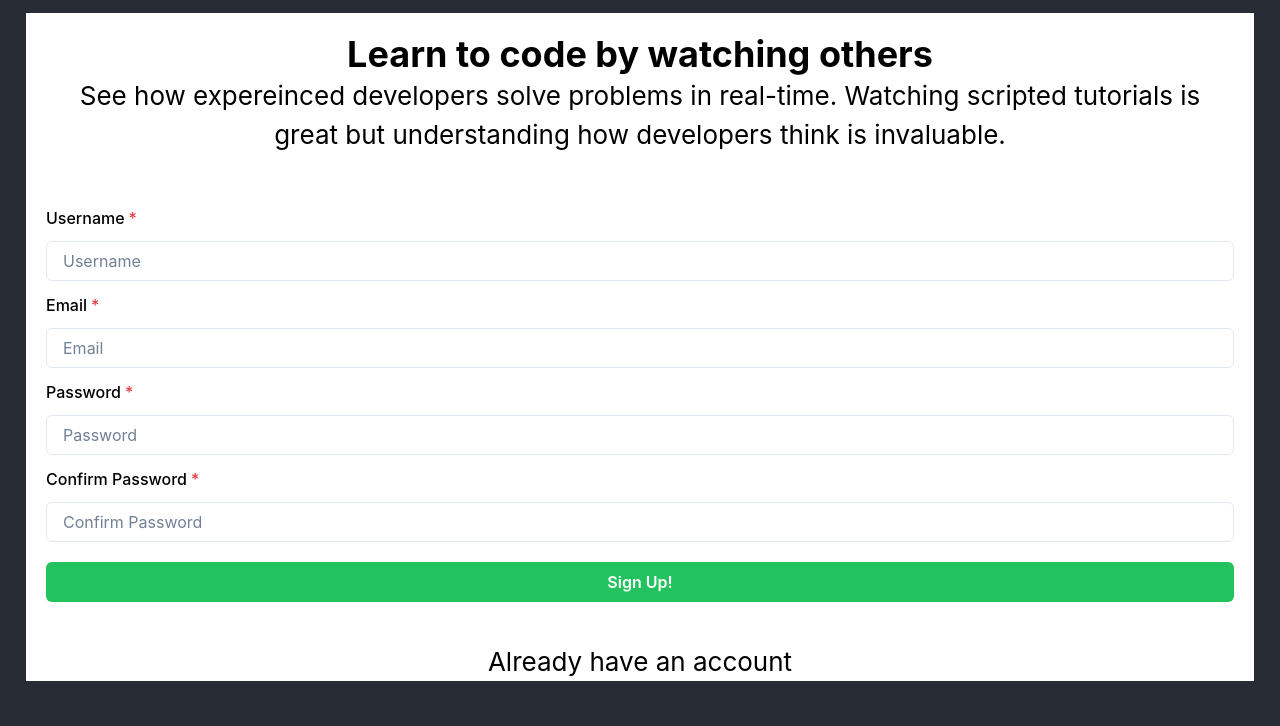
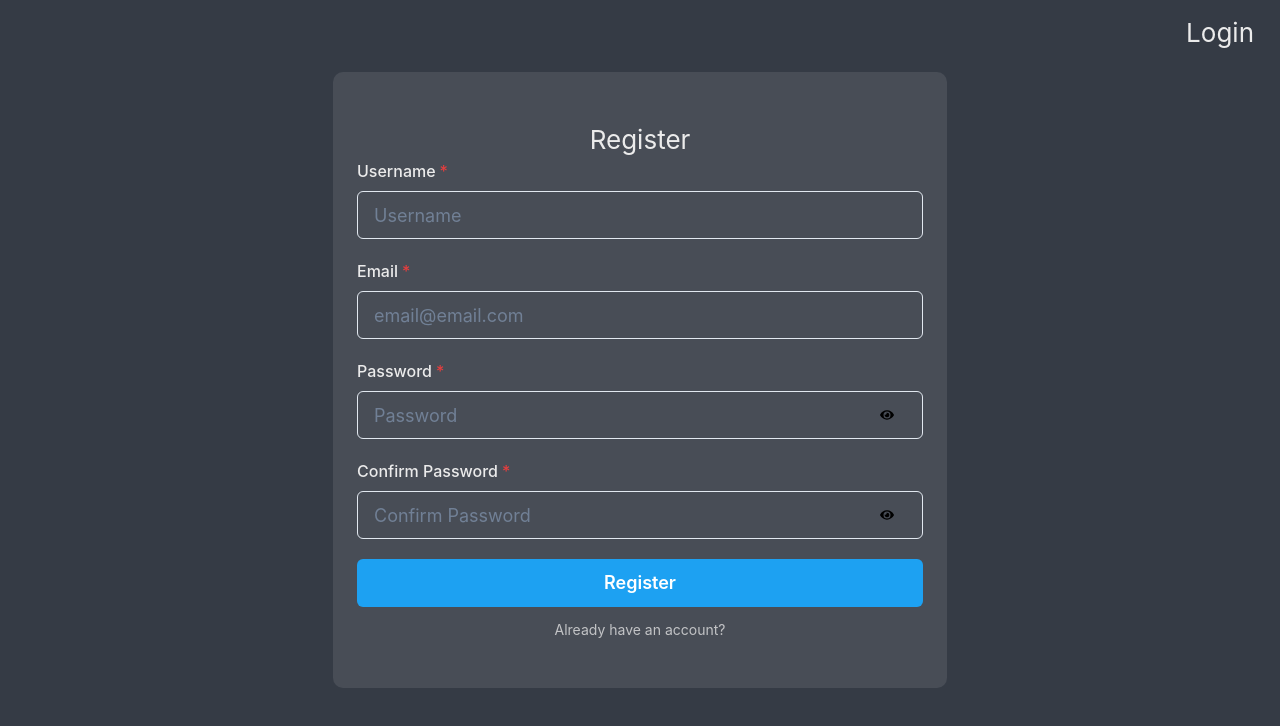
Before and after one commit to zakmayfield/login-signup-component, a React (Create React App) app: page /signup in a window 1280 px wide. Shown: the top 726 px of the page. Built offline with nearby package versions, Linux system fonts and the light colour scheme.

Commit message:
re build of the login/signup flow with validation

```diff
--- a/package.json
+++ b/package.json
@@ -12,7 +12,10 @@
     "framer-motion": "^7.5.3",
     "react": "^18.2.0",
     "react-dom": "^18.2.0",
+    "react-icons": "^4.4.0",
+    "react-router-dom": "^6.4.2",
     "react-scripts": "5.0.1",
+    "react-toastify": "^9.0.8",
     "web-vitals": "^2.1.4"
   },
   "scripts": {
--- a/src/App.css
+++ b/src/App.css
@@ -1,15 +1,26 @@
-.App {
+.app {
   text-align: center;
 }
 
-.App-header {
-  background-color: #282c34;
+.app-container {
+  background-color: #353b45;
   min-height: 100vh;
   display: flex;
   flex-direction: column;
   align-items: center;
   justify-content: flex-start;
   font-size: calc(10px + 2vmin);
-  color: black;
-  padding: .5em 1em;
+  color: rgb(235, 235, 235);
+  padding: 0.5em 1em;
 }
+
+.login-form-container {
+  width: 100%;
+  background: rgba(235, 235, 235, 0.1);
+  border-radius: 10px;
+  padding: 3rem 1.5rem;
+}
+
+.login-switch {
+  opacity: 0.75;
+}
--- a/src/App.js
+++ b/src/App.js
@@ -1,12 +1,30 @@
 import './App.css';
-import FormContainer from './components/FormContainer';
+import { BrowserRouter as Router, Routes, Route } from 'react-router-dom';
+import Dashboard from './components/Dashboard';
+import Login from './components/Login';
+import Signup from './components/Signup';
+import Header from './components/Header';
+import { useState } from 'react';
+import { ToastContainer } from 'react-toastify'
+import 'react-toastify/dist/ReactToastify.css';
 
 function App() {
+  const [user, setUser] = useState('');
+
   return (
-    <div className="App">
-      <header className="App-header">
-        <FormContainer />
-      </header>
+    <div className='app'>
+      <div className='app-container'>
+        <Router>
+          <Header setUser={setUser} />
+          <Routes>
+            <Route path='/' element={<Dashboard user={user} />} />
+            <Route path='/login' element={<Login setUser={setUser} />} />
+            <Route path='/signup' element={<Signup setUser={setUser} />} />
+          </Routes>
+        </Router>
+      </div>
+
+      <ToastContainer />
     </div>
   );
 }
--- /dev/null
+++ b/src/components/Dashboard.jsx
@@ -0,0 +1,19 @@
+import { useEffect } from 'react';
+import { useNavigate } from 'react-router-dom';
+
+const Dashboard = ({ user }) => {
+  const navigate = useNavigate();
+
+  useEffect(() => {
+    !user && navigate('/login')
+  }, [user, navigate])
+
+  return (
+    <div>
+      Dashboard
+      <div>Hello {user}</div>
+    </div>
+  );
+};
+
+export default Dashboard;
--- a/src/components/FormContainer.jsx
+++ /dev/null
@@ -1,27 +0,0 @@
-import { Box } from '@chakra-ui/react';
-import { useState } from 'react';
-import FormIntro from './FormIntro';
-import Signup from './Signup';
-
-const FormContainer = () => {
-  const [loginType, setLoginType] = useState('signup');
-
-  return (
-    <Box w='100%' bg='white'>
-      <FormIntro loginType={loginType} />
-
-      {loginType === 'signup' ? (
-        <Signup loginType={loginType} />
-      ) : (
-        <Signup loginType={loginType} />
-      )}
-
-
-      {/* IMPLEMENT A BUTTON HERE THAT SWITCHES THE FORM FROM SIGNUP -> LOGIN OR VISE VERSA */}
-
-      <Box>{loginType === 'signup' ? 'Already have an account' : 'Create a new account'}</Box>
-    </Box>
-  );
-};
-
-export default FormContainer;
--- a/src/components/FormIntro.jsx
+++ /dev/null
@@ -1,25 +0,0 @@
-import { Box, Heading, Text } from '@chakra-ui/react';
-
-const FormIntro = ({ loginType }) => {
-  return (
-    <Box p='5'>
-      <>
-        <Heading as='h1'>
-          {loginType === 'signup'
-            ? 'Learn to code by watching others'
-            : `We're glad to have you back!`}
-        </Heading>
-        <Text>
-          {loginType === 'signup'
-            ? `See how expereinced developers solve problems in real-time. Watching
-          scripted tutorials is great but understanding how developers think is
-          invaluable.`
-            : `Put your skills to the test with the best instructors in the
-            business.`}
-        </Text>
-      </>
-    </Box>
-  );
-};
-
-export default FormIntro;
--- /dev/null
+++ b/src/components/Header.jsx
@@ -0,0 +1,38 @@
+import { Box, Flex, List, ListItem, Button } from '@chakra-ui/react';
+import { Link, useLocation } from 'react-router-dom';
+const Header = ({setUser}) => {
+  const location = useLocation();
+
+  return (
+    <Box w='100%'>
+      <List>
+        <Flex justifyContent={location.pathname === '/' ? 'space-between' : 'flex-end'}>
+          {location.pathname === '/' && (
+            <ListItem>
+              <Link to='/'>Home</Link>
+            </ListItem>
+          )}
+          {location.pathname === '/signup' && (
+            <ListItem>
+              <Link to='/login'>Login</Link>
+            </ListItem>
+          )}
+          {location.pathname === '/login' && (
+            <ListItem>
+              <Link to='/signup'>Signup</Link>
+            </ListItem>
+          )}
+          {(location.pathname === '/' || location.pathname === '/') && (
+            <ListItem>
+              <Button variant='unstyled' onClick={() => setUser('')}>
+                Signout
+              </Button>
+            </ListItem>
+          )}
+        </Flex>
+      </List>
+    </Box>
+  );
+};
+
+export default Header;
--- /dev/null
+++ b/src/components/Login.jsx
@@ -0,0 +1,101 @@
+import {
+  Input,
+  InputGroup,
+  FormControl,
+  Stack,
+  FormLabel,
+  InputRightElement,
+  Button,
+  Icon,
+  Box
+} from '@chakra-ui/react';
+import { useState } from 'react';
+import { FaEye, FaEyeSlash } from 'react-icons/fa';
+import { useNavigate, Link } from 'react-router-dom';
+
+const Login = ({ setUser }) => {
+  const navigate = useNavigate();
+  const [formData, setFormData] = useState(() => ({
+    username: '',
+    password: '',
+  }));
+
+  const [show, setShow] = useState(false);
+  const handleShowHide = () => setShow(!show);
+  const handleFormUpdate = (e) => {
+    setFormData((prevState) => ({
+      ...prevState,
+      [e.target.name]: e.target.value,
+    }));
+  };
+  const handleSubmit = () => {
+    if (formData.username && formData.password) {
+      setUser(formData.username);
+      navigate('/');
+      setFormData({ username: '', password: '' });
+    }
+  };
+
+  return (
+    <Box
+      w={{ base: '100%', sm: '75%', md: '50%' }}
+      mt='5'
+      mb='5'
+      className='login-form-container'
+    >
+      Login
+      <form className='form'>
+        <Stack spacing={5}>
+          <FormControl isRequired>
+            <FormLabel>Username</FormLabel>
+            <Input
+              size='lg'
+              type='text'
+              placeholder='Username'
+              name='username'
+              value={formData.username}
+              onChange={handleFormUpdate}
+            />
+          </FormControl>
+
+          <FormControl isRequired>
+            <FormLabel>Password</FormLabel>
+            <InputGroup>
+              <Input
+                type={show ? 'text' : 'password'}
+                placeholder='Password'
+                pr='4.5'
+                size='lg'
+                name='password'
+                value={formData.password}
+                onChange={handleFormUpdate}
+              />
+              <InputRightElement w='4.5rem'>
+                <Button
+                  size='sm'
+                  mt='2'
+                  color='black'
+                  bg='none'
+                  onClick={handleShowHide}
+                  className='show-hide-icon'
+                >
+                  {show ? <Icon as={FaEyeSlash} /> : <Icon as={FaEye} />}
+                </Button>
+              </InputRightElement>
+            </InputGroup>
+          </FormControl>
+        </Stack>
+
+        <Button w='full' size='lg' mt='5' colorScheme='twitter' onClick={handleSubmit}>
+          Log In
+        </Button>
+
+        <Box mt='3' fontSize='sm' className='login-switch'>
+            <Link to='/signup'>Create an account</Link>
+        </Box>
+      </form>
+    </Box>
+  );
+};
+
+export default Login;
--- a/src/components/Signup.jsx
+++ b/src/components/Signup.jsx
@@ -1,71 +1,172 @@
-import { Box, Button, FormControl, FormLabel, Input } from '@chakra-ui/react';
-import { useEffect, useState } from 'react';
+import {
+  Input,
+  InputGroup,
+  FormControl,
+  Stack,
+  FormLabel,
+  InputRightElement,
+  Button,
+  Icon,
+  Box,
+} from '@chakra-ui/react';
+import { useState } from 'react';
+import { FaEye, FaEyeSlash } from 'react-icons/fa';
+import { useNavigate, Link } from 'react-router-dom';
+import { toast } from 'react-toastify';
 
-const Signup = () => {
+const Signup = ({ setUser }) => {
+  const navigate = useNavigate();
   const [formData, setFormData] = useState(() => ({
     username: '',
     email: '',
     password: '',
-    confirmPassword: '',
+    password2: '',
   }));
 
-  const onChange = (e) => {
+  const [show1, setShow1] = useState(false);
+  const [show2, setShow2] = useState(false);
+  const handleShowHide1 = () => setShow1(!show1);
+  const handleShowHide2 = () => setShow2(!show2);
+  const handleFormUpdate = (e) => {
     setFormData((prevState) => ({
       ...prevState,
       [e.target.name]: e.target.value,
     }));
   };
+  const handleSubmit = () => {
+    if (
+      formData.username &&
+      formData.password &&
+      formData.password2 &&
+      formData.email &&
+      formData.password === formData.password2
+    ) {
+      setUser(formData.username);
+      navigate('/');
+      setFormData({ username: '', email: '', password: '', password2: '' });
+    } else {
+      validate();
+    }
+  };
 
-  useEffect(() => {
-    console.log('input', formData);
-  }, [formData]);
+  // NOTE in a perfect world i would turn this into a custom hook that you could pass formData to which would auto check which fields are filled and spit back an error toast based on that info - it would then be reuseable on any form
+  const validate = () => {
+    if (
+      !formData.username ||
+      !formData.password ||
+      !formData.password2 ||
+      !formData.email
+    ) {
+      toast.error('Fill out all fields!');
+    } else if (formData.password !== formData.password2) {
+      toast.error('Passwords do not match');
+    } else {
+      return true;
+    }
+  };
 
   return (
-    <Box p='5'>
-      <form>
-        <FormControl isRequired mt='3'>
+    <Box
+      w={{ base: '100%', sm: '75%', md: '50%' }}
+      mt='5'
+      mb='5'
+      className='login-form-container'
+    >
+      Register
+      <form className='form'>
+        <Stack spacing={5}>
+          <FormControl isRequired>
             <FormLabel>Username</FormLabel>
             <Input
+              size='lg'
+              type='text'
+              placeholder='Username'
               name='username'
               value={formData.username}
-            placeholder='Username'
-            onChange={onChange}
+              onChange={handleFormUpdate}
             />
           </FormControl>
 
-        <FormControl isRequired mt='3'>
+          <FormControl isRequired>
             <FormLabel>Email</FormLabel>
             <Input
+              size='lg'
+              type='text'
+              placeholder='email@email.com'
               name='email'
               value={formData.email}
-            placeholder='Email'
-            onChange={onChange}
+              onChange={handleFormUpdate}
             />
           </FormControl>
 
-        <FormControl isRequired mt='3'>
+          <FormControl isRequired>
             <FormLabel>Password</FormLabel>
+            <InputGroup>
               <Input
+                type={show1 ? 'text' : 'password'}
+                placeholder='Password'
+                pr='4.5'
+                size='lg'
                 name='password'
                 value={formData.password}
-            placeholder='Password'
-            onChange={onChange}
+                onChange={handleFormUpdate}
               />
+              <InputRightElement w='4.5rem'>
+                <Button
+                  size='sm'
+                  mt='2'
+                  color='black'
+                  bg='none'
+                  onClick={handleShowHide1}
+                  className='show-hide-icon'
+                >
+                  {show1 ? <Icon as={FaEyeSlash} /> : <Icon as={FaEye} />}
+                </Button>
+              </InputRightElement>
+            </InputGroup>
           </FormControl>
 
-        <FormControl isRequired mt='3'>
+          <FormControl isRequired>
             <FormLabel>Confirm Password</FormLabel>
+            <InputGroup>
               <Input
-            name='confirmPassword'
-            value={formData.confirmPassword}
+                type={show2 ? 'text' : 'password'}
                 placeholder='Confirm Password'
-            onChange={onChange}
+                pr='4.5'
+                size='lg'
+                name='password2'
+                value={formData.password2}
+                onChange={handleFormUpdate}
               />
+              <InputRightElement w='4.5rem'>
+                <Button
+                  size='sm'
+                  mt='2'
+                  color='black'
+                  bg='none'
+                  onClick={handleShowHide2}
+                  className='show-hide-icon'
+                >
+                  {show2 ? <Icon as={FaEyeSlash} /> : <Icon as={FaEye} />}
+                </Button>
+              </InputRightElement>
+            </InputGroup>
           </FormControl>
+        </Stack>
 
-        <Button w='100%' type='submit' my='5' colorScheme='whatsapp'>
-          Sign Up!
+        <Button
+          w='full'
+          size='lg'
+          mt='5'
+          colorScheme='twitter'
+          onClick={handleSubmit}
+        >
+          Register
         </Button>
+
+        <Box mt='3' fontSize='sm' className='login-switch'>
+          <Link to='/login'>Already have an account?</Link>
+        </Box>
       </form>
     </Box>
   );
```
Also changed, not shown: 1 other file (tests, documents, lock files or other folders). Lines whose indentation alone changed are shown as unchanged.
